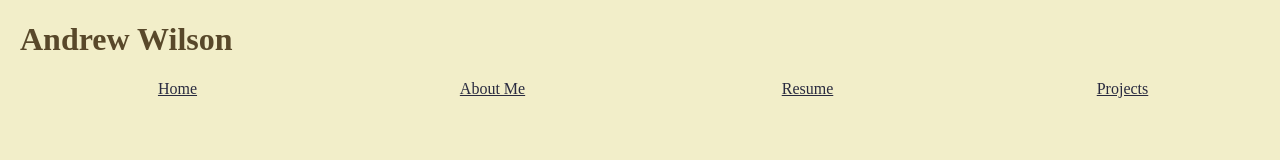
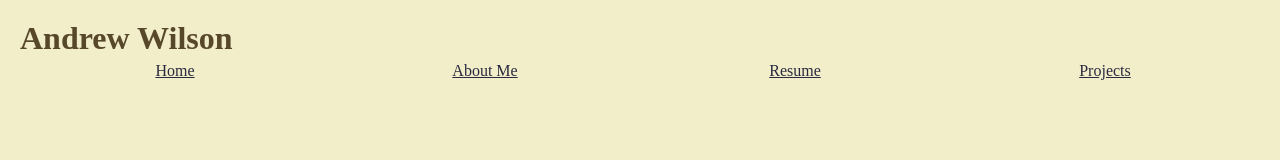
Before and after one commit to electricsheap/site, a website: page index.html in a window 1280 px wide. Drawn offline with Linux system fonts and the light colour scheme; a web font is replaced by a local one.

Commit message:
added to css

```diff
--- a/css/master.css
+++ b/css/master.css
@@ -30,7 +30,7 @@
 
 
 body {
-    margin: 0px 0px 0px 20px;
+    margin: 0px 20px 0px 20px;
     font-family: Stoke;
     background-color: var(--body-color);
     color: var(--text-color);
@@ -38,6 +38,10 @@ body {
 
 a {
     color: var(--link-color);
+}
+
+li > a {
+    min-width: max-content;
 }
 
 .container {
@@ -51,6 +55,10 @@ a {
     flex-shrink: 1;
 }
 
+.title {
+    margin: 20px 0px 5px 0px
+}
+
 
 .navbar  {
     color: var(--text-color);
@@ -60,12 +68,18 @@ a {
     list-style-type: none;
     display: flex;
     flex-direction: row;
+    align-items: center;
+    flex
+    height: 60px;
+
 
     margin: 0;
     padding: 0;
 }
 
-.navbar li {
+.nav-tab {
     flex: 1 0;
     text-align: center;
+
+    background-color: var;
 }
--- a/index.html
+++ b/index.html
@@ -11,7 +11,7 @@
 <body>
     <div class = "container">
         <div class="header">
-            <h1>Andrew Wilson</h1>
+            <h1 class="title">Andrew Wilson</h1>
             <nav class="navbar"><ul>
                 <li class="nav-tab disabled"><a href="/">Home</a></li>
                 <li class="nav-tab enabled"><a href="/pages/about_me/">About Me</a></li>
```
